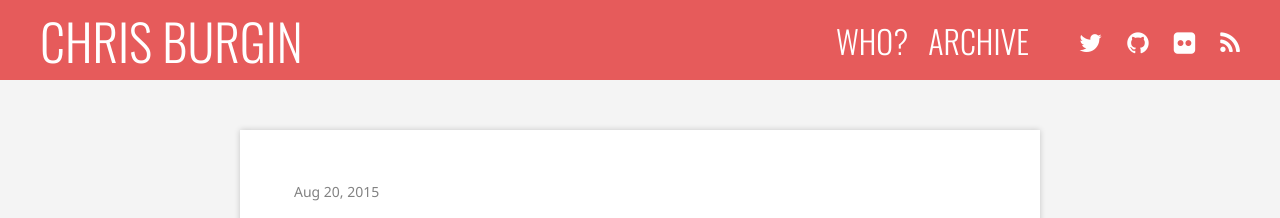
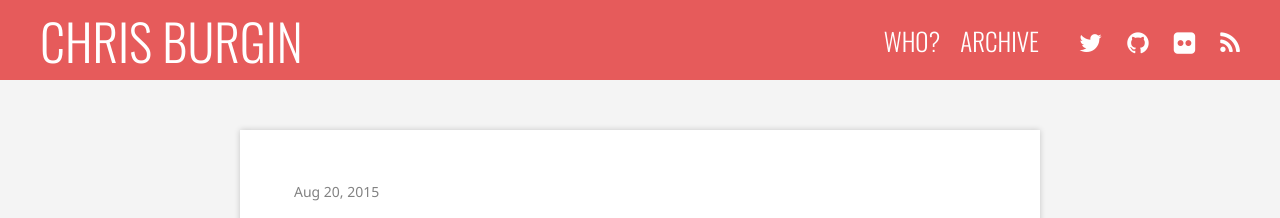
Before and after one commit to chris-burgin/chrisburgin95.github.io, a Jekyll site: the page built from index.html, in a window 1280 px wide. Shown: the top 218 px of the page. Built offline with Jekyll 4.4.1, drawn with Linux system fonts in a browser that asks for light colours; nearby versions of some CDN libraries; the list of posts is cut into pages by our own code.

Commit message:
Mobile Styling Changes

```diff
--- a/_sass/_layout.scss
+++ b/_sass/_layout.scss
@@ -32,7 +32,7 @@
     .site-nav {
         display: flex;
         align-items: center;
-        font-size: 32px;
+        font-size: 25px;
 
         .page-link {
             color: white;
@@ -43,7 +43,7 @@
         }
 
         div {
-            margin-left: 30px;
+            margin-left: 20px;
             font-size: 25px;
         }
     }
--- a/_sass/_mediaq.scss
+++ b/_sass/_mediaq.scss
@@ -26,13 +26,17 @@
 }
 
 @include media-query($content-width) {
-    .post-list {
-        > li {
+    ul.post-list {
+        > li.single-post {
             box-shadow: none;
         }
 
-        h1 a {
+        h1 a.post-link {
             font-size: 40px;
         }
     }
+
+    .page-content .post {
+        box-shadow: none;
+    }
 }
```
Also changed, not shown: 2 other files.
